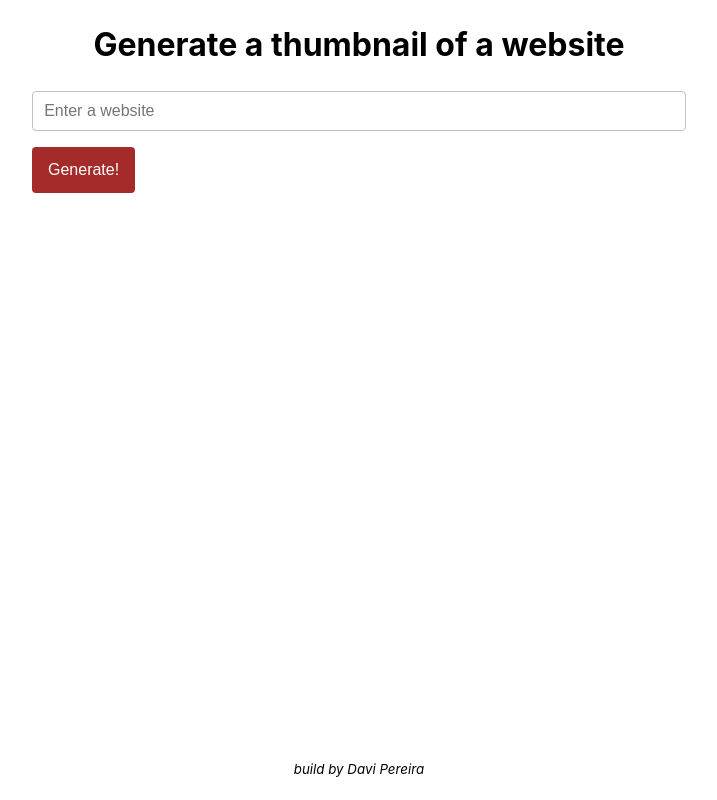
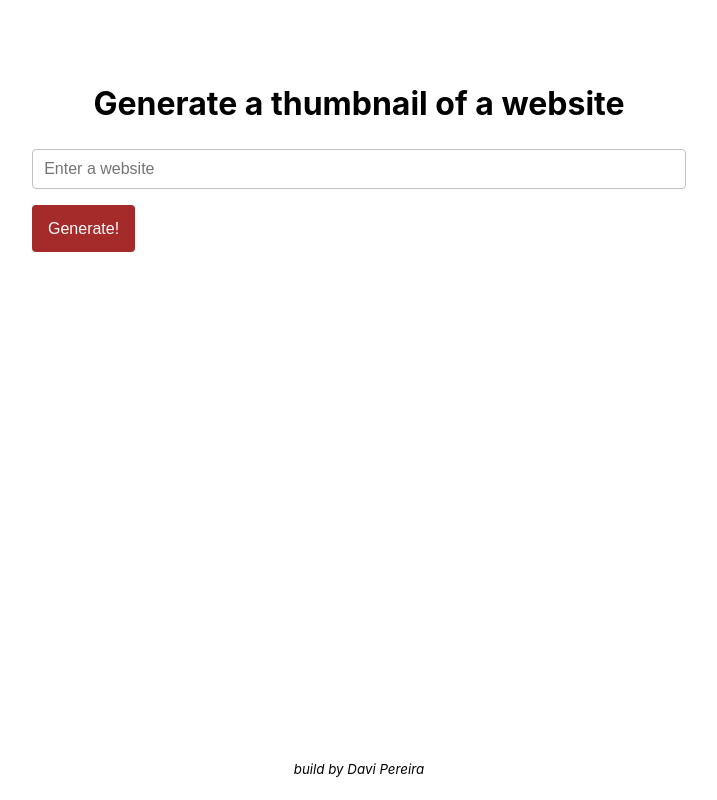
Before and after one commit to davipm/golang-projects, a React (Create React App) app in the folder react-golang-preview-generetor/client/: page / in a window 1280 px wide. Shown: the whole page, without its empty margins (281-998 px from the left). Built offline with nearby package versions, Linux system fonts and the light colour scheme.

Commit message:
update styles

```diff
--- a/react-golang-preview-generetor/client/package.json
+++ b/react-golang-preview-generetor/client/package.json
@@ -11,6 +11,7 @@
     "@types/react": "^17.0.3",
     "@types/react-dom": "^17.0.2",
     "axios": "^0.21.1",
+    "node-sass": "^5.0.0",
     "react": "^17.0.1",
     "react-dom": "^17.0.1",
     "react-scripts": "4.0.3",
--- a/react-golang-preview-generetor/client/src/index.css
+++ b/react-golang-preview-generetor/client/src/index.scss
@@ -21,10 +21,8 @@ body {
   padding-left: 15px;
   margin-right: auto;
   margin-left: auto;
-}
 
-@media (min-width: 1200px) {
-  .container {
+  @media (min-width: 1200px) {
     max-width: 1140px;
   }
 }
@@ -44,14 +42,13 @@ body {
   padding-left: 15px;
   margin-right: auto;
   margin-left: auto;
-}
 
-.content h1 {
-  text-align: center;
-}
+  h1 {
+    margin-top: 5rem;
+    text-align: center;
+  }
 
-@media (min-width: 1200px) {
-  .content {
+  @media (min-width: 1200px) {
     flex: 0 0 60%;
     max-width: 60%;
   }
@@ -76,10 +73,10 @@ body {
   border-radius: .25rem;
   outline: 0;
   transition: all .15s ease-in-out;
-}
 
-.form-control:focus {
-  box-shadow: 0 0 6px rgba(0, 0, 0, .3);
+  &:focus {
+    box-shadow: 0 0 6px rgba(0, 0, 0, .3);
+  }
 }
 
 .btn {
@@ -96,10 +93,10 @@ body {
   cursor: pointer;
   outline: 0;
   transition: all .15s ease-in-out;
-}
 
-.btn:hover {
-  background-color: cadetblue;
+  &:hover {
+    background-color: cadetblue;
+  }
 }
 
 .preview {
--- a/react-golang-preview-generetor/client/src/index.tsx
+++ b/react-golang-preview-generetor/client/src/index.tsx
@@ -1,6 +1,6 @@
 import React from "react";
 import ReactDOM from "react-dom";
-import "./index.css";
+import "./index.scss";
 import App from "./App";
 import reportWebVitals from "./reportWebVitals";
 
```
Also changed, not shown: 1 other file (tests, documents, lock files or other folders).
